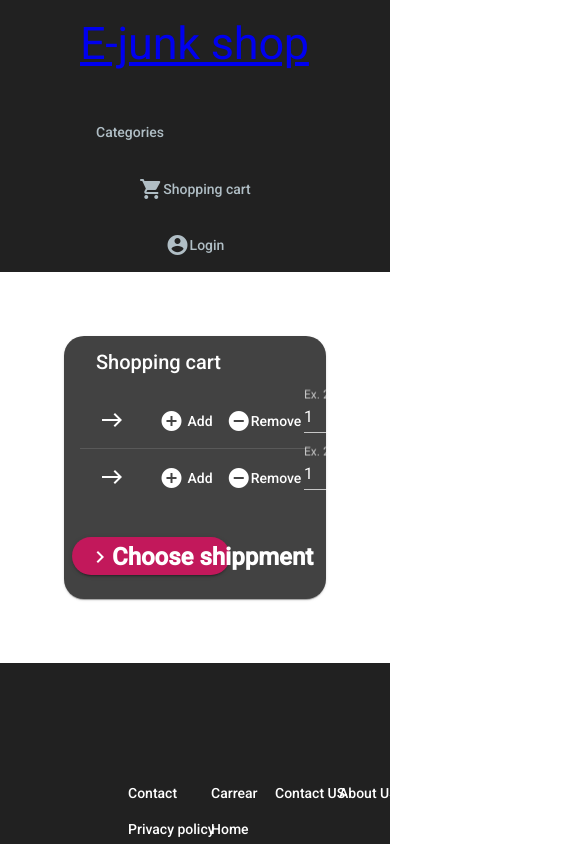
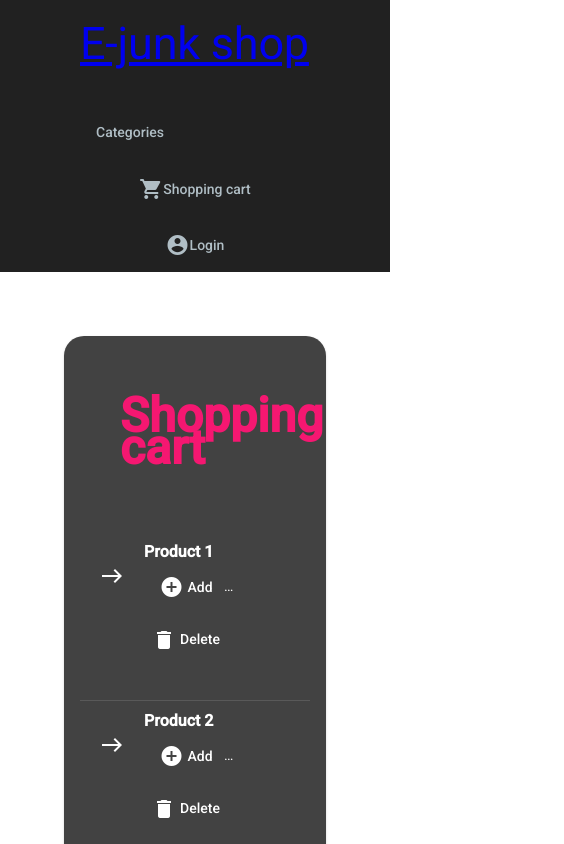
Before and after one commit to jperdek/security-eshop, an Angular app: page /cart in a window 390 px wide. Shown: the top 844 px of the page, 564 px wide, since content can reach past the window. Built offline with nearby package versions, Linux system fonts and the light colour scheme.

Commit message:
Shopping cart made responsive

```diff
--- a/src/app/app.module.ts
+++ b/src/app/app.module.ts
@@ -18,6 +18,7 @@ import { CardComponent } from './card/card.component';
 import { FooterComponent } from './footer/footer.component';
 import { ProductContentComponent } from './product-content/product-content.component';
 import { ShoppingCartComponent } from './shopping-cart/shopping-cart.component';
+import { PayingMethodsComponent } from './paying-methods/paying-methods.component';
 
 @NgModule({
   declarations: [
@@ -29,7 +30,8 @@ import { ShoppingCartComponent } from './shopping-cart/shopping-cart.component';
     CardComponent,
     FooterComponent,
     ProductContentComponent,
-    ShoppingCartComponent
+    ShoppingCartComponent,
+    PayingMethodsComponent
   ],
   imports: [
     BrowserModule,
--- a/src/app/navigation/navigation.component.html
+++ b/src/app/navigation/navigation.component.html
@@ -7,7 +7,7 @@
     <mat-toolbar-row fxShow="true" fxHide.lt-sm="true">
         <button color="accent" mat-button [matMenuTriggerFor]="menu">Categories</button>
         <span class="spacer"></span>
-        <button class="cartShopping" color="accent" mat-icon-button>
+        <button class="cartShopping" color="accent" mat-icon-button [routerLink]="'/cart'">
                 <mat-icon>shopping_cart</mat-icon>
                 <span>Shopping cart</span>
         </button>
@@ -25,7 +25,7 @@
     </mat-toolbar-row>
     <mat-toolbar-row fxShow="false" fxShow.lt-sm="true" fxHide.lt-md="true">
         <span class="spacer"></span>
-        <button class="smallSizeButtons" color="accent" mat-icon-button >
+        <button class="smallSizeButtons" color="accent" mat-icon-button [routerLink]="'/cart'">
                 <mat-icon>shopping_cart</mat-icon>
                 <span>Shopping cart</span>
         </button>
--- /dev/null
+++ b/src/app/paying-methods/paying-methods.component.html
@@ -0,0 +1 @@
+<p>paying-methods works!</p>
--- /dev/null
+++ b/src/app/paying-methods/paying-methods.component.ts
@@ -0,0 +1,15 @@
+import { Component, OnInit } from '@angular/core';
+
+@Component({
+  selector: 'app-paying-methods',
+  templateUrl: './paying-methods.component.html',
+  styleUrls: ['./paying-methods.component.css']
+})
+export class PayingMethodsComponent implements OnInit {
+
+  constructor() { }
+
+  ngOnInit(): void {
+  }
+
+}
--- a/src/app/shopping-cart/shopping-cart.component.css
+++ b/src/app/shopping-cart/shopping-cart.component.css
@@ -24,6 +24,33 @@
     display: flex;
     flex-flow: row-reverse;
     margin-right: 5rem;
-    padding-top: 1rem;
-    padding-bottom: 2rem;
+    margin-top: 4rem !important;
+    margin-bottom: 1.2rem !important;
 }
+
+.footer-cart-center {
+    justify-content: center;
+    margin-right: 0;
+}
+
+.title {
+    display: block;
+    font-size: 3rem;
+    font-weight: bold;
+    color: #F51771;
+    padding-top: 3rem;
+    padding-left: 1.5rem;
+    padding-bottom: 1rem;
+}
+
+.small-mat-list {
+    margin-bottom: 5rem;
+    padding-top: 4rem;
+    margin-top: 2rem;
+}
+
+.cart-product-heading-small {
+    display: block;
+    font-weight: bold !important;
+    padding-top: 3rem !important;
+}
--- a/src/app/shopping-cart/shopping-cart.component.html
+++ b/src/app/shopping-cart/shopping-cart.component.html
@@ -1,9 +1,9 @@
 <mat-card class="cart-card">
     <mat-card-header>
-        <mat-card-title>Shopping cart</mat-card-title>
+        <mat-card-title class="mat-headline title">Shopping cart</mat-card-title>
     </mat-card-header>
     <mat-card-content>
-        <mat-list>
+        <mat-list fxShow="true" fxHide.lt-md="true">
             <mat-list-item>
                 <mat-icon mat-list-icon>east</mat-icon>
                 <div mat-line>Product 1</div>
@@ -44,11 +44,66 @@
                 </button>
             </mat-list-item>
         </mat-list>
+        <mat-list fxShow="false" fxShow.lt-md="true" fxHide.lt-lg="true">
+            <mat-list-item class="small-mat-list">
+                <mat-icon mat-list-icon>east</mat-icon>
+                <div mat-line  class="cart-product-heading-small">Product 1</div>
+                <div mat-line class="cart-product-options">
+                    <button mat-icon-button class="icon-cart-button">
+                        <mat-icon mat-list-icon>add_circle</mat-icon>
+                        <span fxHide.lt-vs="true">Add</span>
+                    </button>
+                    <button mat-icon-button class="icon-cart-button">
+                        <mat-icon>remove_circle</mat-icon>
+                        <span fxHide.lt-vs="true">Remove</span>
+                    </button>
+                    <mat-form-field>
+                        <input class="item-counter" matInput maxlength="3" placeholder="Ex. 2" value="1">
+                    </mat-form-field>
+                </div>
+                <div mat-line>
+                    <button mat-icon-button class="icon-cart-button">
+                        <mat-icon mat-list-icon>delete</mat-icon>
+                        <span fxHide.lt-vs="true">Delete</span>
+                    </button>
+                </div>
+            </mat-list-item>
+            <mat-divider></mat-divider>
+            <mat-list-item>
+                <mat-icon mat-list-icon>east</mat-icon>
+                <div mat-line class="cart-product-heading-small">Product 2</div>
+                <div mat-line>
+                    <button mat-icon-button class="icon-cart-button">
+                        <mat-icon mat-list-icon>add_circle</mat-icon>
+                        <span fxHide.lt-vs="true">Add</span>
+                    </button>
+                    <button mat-icon-button class="icon-cart-button">
+                        <mat-icon>remove_circle</mat-icon>
+                        <span fxHide.lt-vs="true">Remove</span>
+                    </button>
+                    <mat-form-field>
+                        <input class="item-counter" matInput maxlength="3" placeholder="Ex. 2" value="1">
+                    </mat-form-field>
+                </div>
+                <div mat-line>
+                    <button mat-icon-button class="icon-cart-button">
+                        <mat-icon mat-list-icon>delete</mat-icon>
+                        <span fxHide.lt-vs="true">Delete</span>
+                    </button>
+                </div>
+            </mat-list-item>
+        </mat-list>
     </mat-card-content>
-  <mat-card-actions class="footer-cart">
+  <mat-card-actions class="footer-cart" fxShow="true" fxHide.lt-md="true">
     <button color="primary" mat-raised-button class="icon-button" class="main-button">
         <mat-icon>keyboard_arrow_right</mat-icon>
         <span>Choose shippment</span>
     </button>
-  </mat-card-actions>
+ </mat-card-actions>
+  <mat-card-actions fxShow="false" fxShow.lt-md="true" fxHide.lt-lg="true" class="footer-cart footer-cart-center">
+    <button color="primary" mat-raised-button class="icon-button" class="main-button">
+        <mat-icon>keyboard_arrow_right</mat-icon>
+        <span>Choose shippment</span>
+    </button>
+ </mat-card-actions>
 </mat-card>
```
Also changed, not shown: src/app/paying-methods/paying-methods.component.css (added), 1 other file (tests, documents, lock files or other folders).
